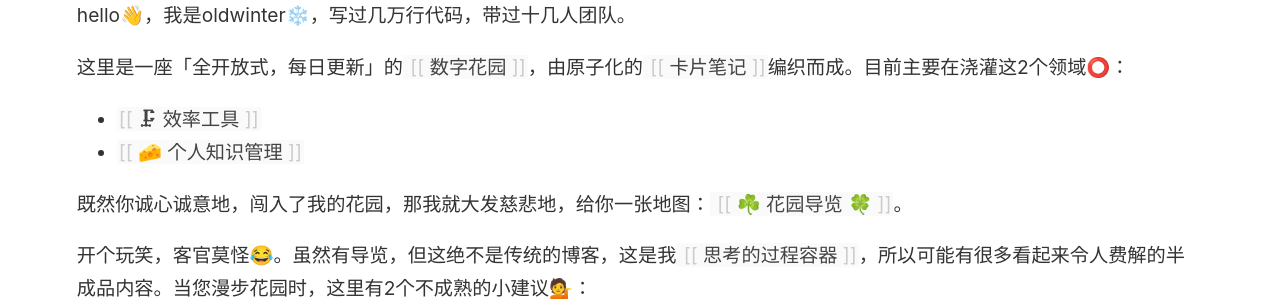
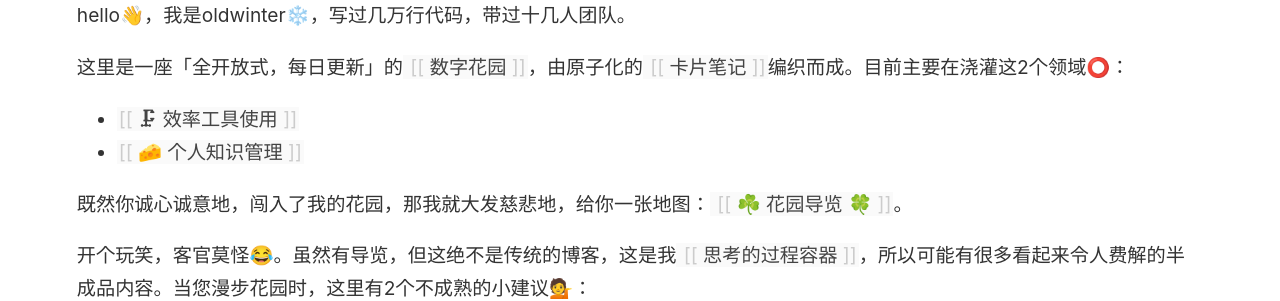
Before and after one commit to oldwinter/dg, a Jekyll site: the page built from _pages/index.md, in a window 1280 px wide. Shown: the part 146-447 px from the top of the page. Built offline with Jekyll 4.4.1, drawn with Linux system fonts in a browser that asks for light colours.

Commit message:
auto publish by keyboard

```diff
--- a/_pages/index.md
+++ b/_pages/index.md
@@ -9,7 +9,7 @@ hello👋，我是oldwinter❄️，写过几万行代码，带过十几人团
 
 这里是一座「全开放式，每日更新」的[[数字花园]]，由原子化的[[卡片笔记]]编织而成。目前主要在浇灌这2个领域⭕：
 
-- [[🗜 效率工具]]
+- [[🗜 效率工具使用]]
 - [[🧀 个人知识管理]]
 
 既然你诚心诚意地，闯入了我的花园，那我就大发慈悲地，给你一张地图：[[☘️ 花园导览 🍀]]。
```
